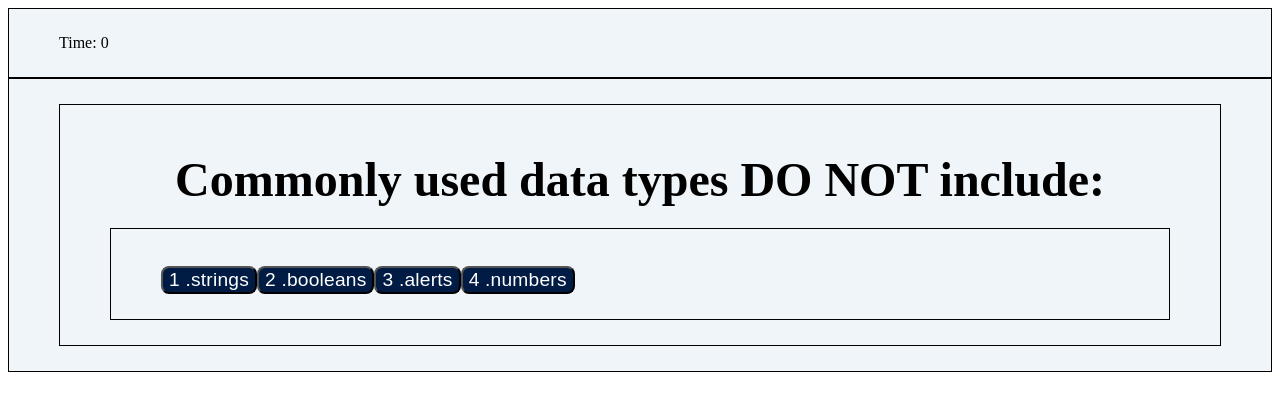
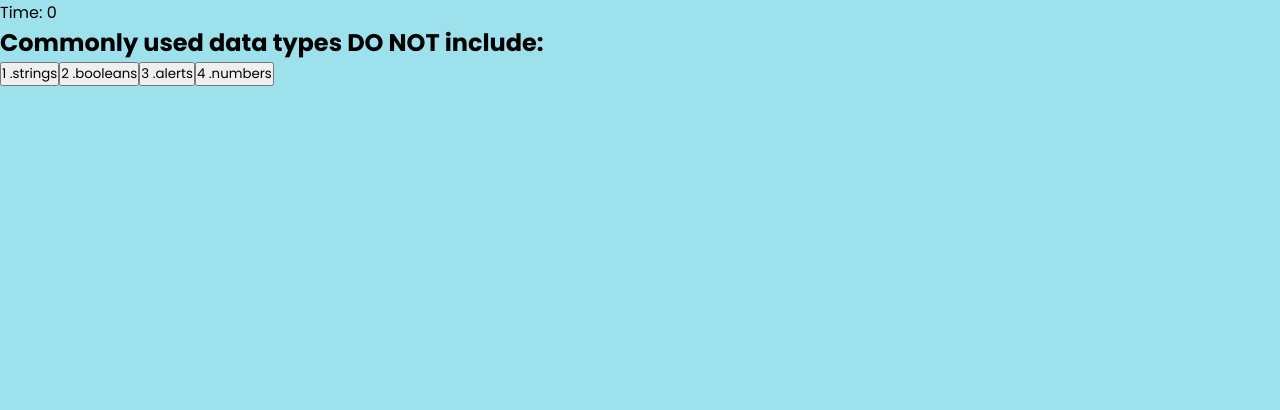
Before and after one commit to sferna10/Quiz_Challenge, a plain HTML site: page Quiz_Challenge/index.html in a window 1280 px wide. Both pictures are taken after a click on the button "Start Quiz". Drawn offline with Linux system fonts and the light colour scheme.

Commit message:
debugging script

```diff
--- a/Quiz_Challenge/Assets/css/style.css
+++ b/Quiz_Challenge/Assets/css/style.css
@@ -1,35 +1,22 @@
-*,*::before,
-*::after{box-sizing:border-box;
-}
-div {
-    border: 1px solid black;
-    padding: 25px 50px;
-    background-color: #eff5f8;
-}
-
-h2 {
-    font-size: 3em;
-    margin: 0px;
-    margin-top: 0.45em;
-    margin-bottom: 0.45em;
-    text-align: center;
-
-}
-button {
-    background-color: #001b44;
-    border-radius: 8px;
-    color: #fff;
-    cursor: pointer;
-    font-size: 1.2em;
-    letter-spacing: 0.21px;
-    text-align: center;
-    transition-duration: 0.15;
-    transition-property: background-color;
-    transition-timing-function: linear;
-    margin-top: 0.6em;
-    float: center;
+@import url('https://fonts.googleapis.com/css2?family=Poppins:wght@300;400;500;600;700;800;900&display=swap');
+*{
+    padding: 0;
+    margin: 0;
+    font-family: "Poppins", sans-serif;
+    box-sizing: border-box;
 }
 .hide{
     display: none;
+}
+body{
+    background: rgb(157, 225, 236);
+}
+.wrap{
+    background:#fff;
+    width: 90%;
+    max-width: 600px;
+    margin:100px auto 0;
+    border-radius: 10px;
+    padding:30px;
 
 }
--- a/Quiz_Challenge/Assets/js/questions.js
+++ b/Quiz_Challenge/Assets/js/questions.js
@@ -32,3 +32,4 @@ var questions = [
     answer: "console.log",
   },
 ];
+export default questions
--- a/Quiz_Challenge/Assets/js/script.js
+++ b/Quiz_Challenge/Assets/js/script.js
@@ -1,4 +1,6 @@
 var currentQuestionIndex = 0;
+import questions from "./questions.js";
+
 var time = questions.length * 15;
 var timeId;
 
@@ -12,10 +14,10 @@ var getbackEl = document.getElementById("getback");
 var titleEl = document.getElementById("title");
 var feedbackEl = document.getElementById("feedback");
 
-function init() {
-  getWins();
-  Getlosses();
-}
+//function init() {
+//getWins();
+//Getlosses();
+//}
 
 function startQuiz() {
   var startScreenEl = document.getElementById("start-screen");
@@ -26,12 +28,12 @@ function startQuiz() {
 //Start timer
 
 timerEl = setInterval(clockTick, 1000);
-timerEl.textContent = time;
+//timerEl.textContent = time;
 getQuestion();
 
 function getQuestion() {
   var currentQuestion = questions[currentQuestionIndex];
-  var titleEl = (textContent = currentQuestion.title);
+  // var titleEl = (textContent = currentQuestion.title);
 
   var titleEl = document.getElementById("question-title");
   titleEl.textContent = currentQuestion.title;
@@ -39,19 +41,15 @@ function getQuestion() {
   //choicesEl.innerHTML = "";
 
   for (var i = 0; i < questions[currentQuestionIndex].choices.length; i++) {
-    var choice = questions[currentQuestionIndex].choices[i];
+    var choices = questions[currentQuestionIndex].choices[i];
     var choiceNode = document.createElement("button");
     choiceNode.setAttribute("class", "choice");
     choiceNode.setAttribute("value", "choice");
     choiceNode.addEventListener("click", questionClick);
-    choiceNode.textContent = i + 1 + " ." + choice;
+    choiceNode.textContent = i + 1 + " ." + choices;
     choicesEl.appendChild(choiceNode);
   }
 }
-function questionClick(event) {
-  var buttonEl = event.target;
-}
-
 function questionClick(event) {
   var buttonEl = event.target;
 
@@ -98,8 +96,6 @@ function clockTick() {
   time--;
 }
 
-timerEl.textContent = time;
-
 if (time <= 0) {
   quizEnd();
 }
--- a/Quiz_Challenge/index.html
+++ b/Quiz_Challenge/index.html
@@ -10,10 +10,12 @@
 
 <body>
     <div class="timer"> Time: <span id="time">0</span></div>
+    <div class="quiz">
         <div class="wrapper">
             <div id="start-screen" class="start">
                 <h1> Coding Quiz Challenge</h1>
-            <p> Try to answer the following code related questions within the time limit. Keep in mind that incorrect
+                <p> Try to answer the following code related questions within the time limit. Keep in mind that
+                    incorrect
                     answers will penalize your score/time by 15 seconds. </p>
                 <button id="start">Start Quiz </button>
             </div>
@@ -33,9 +35,10 @@
             <div id="feedback" class="feedback hide"></div>
 
         </div>
-    <script src="./Assets/js/questions.js"></script>
-    <script src="./Assets/js/script.js"></script>
-
+        <script src="./Assets/js/questions.js" type="module"></script>
+        <script src="./Assets/js/script.js" type="module"></script>
+    </div>
+    </div>
 
 </body>
 
```
Lines whose indentation alone changed are shown as unchanged.
